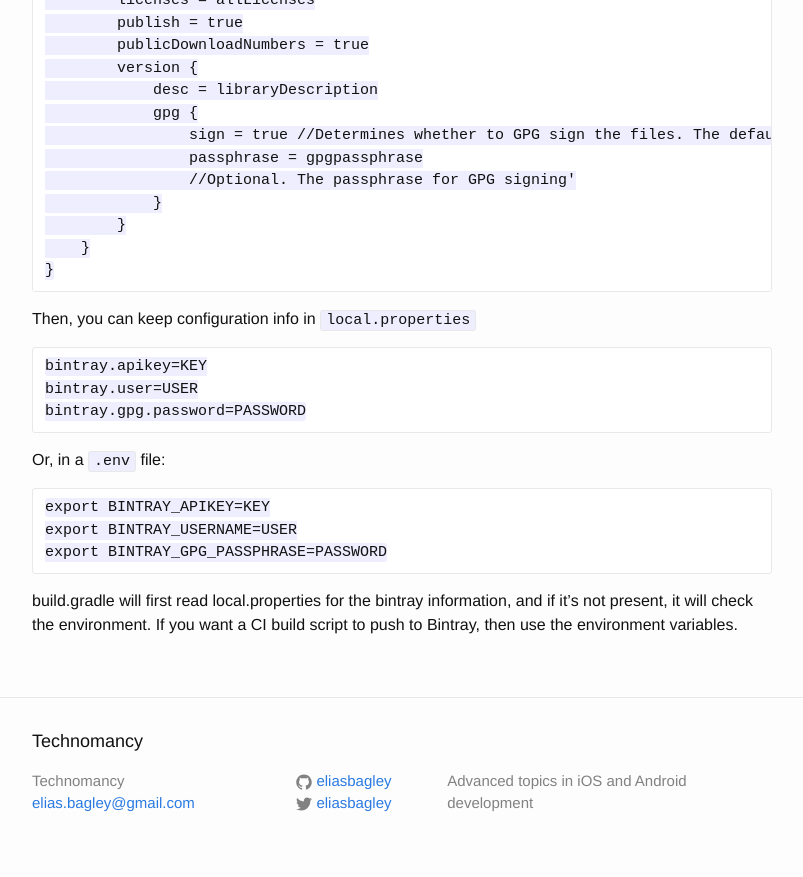
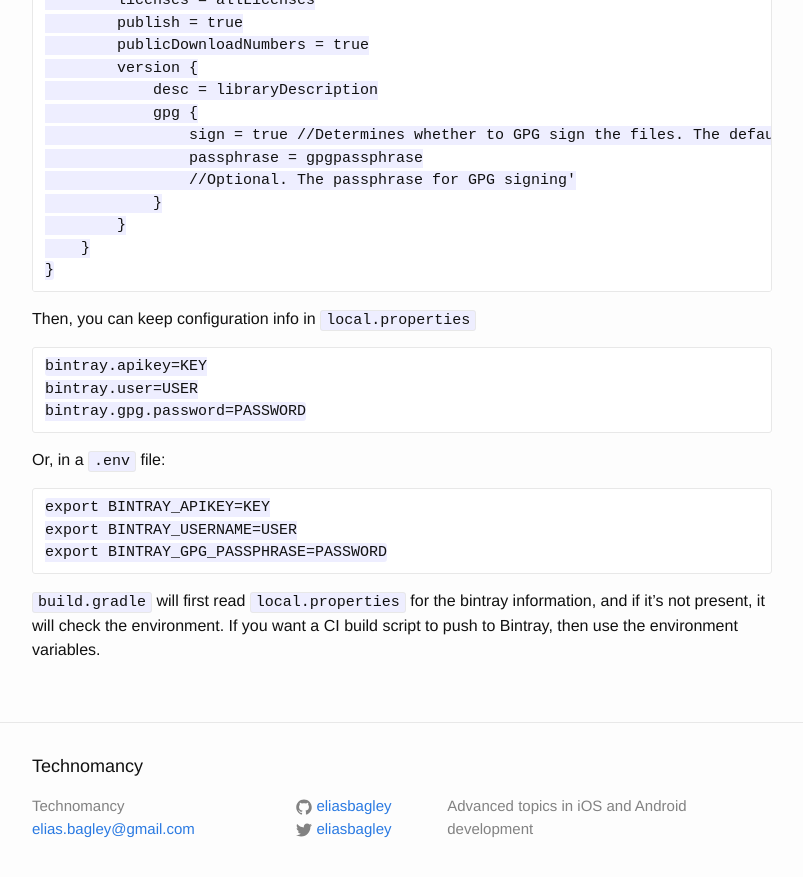
Before and after one commit to eliasbagley/eliasbagley.github.io, a Jekyll site: the page built from _posts/2015-10-23-gradle-script-for-bintray-upload.markdown, in a window 1280 px wide and 900 px high, scrolled down 3660 px. Shown: the top 877 px of the window, without its empty margins (238-1041 px from the left). Built offline with Jekyll 4.4.1, drawn with Linux system fonts in a browser that asks for light colours; Markdown is read by kramdown in place of the engine named in the settings; comment, search, counter and statistics services are not loaded; some of the changed text lies outside the part shown.

````diff
--- a/_posts/2015-10-23-gradle-script-for-bintray-upload.markdown
+++ b/_posts/2015-10-23-gradle-script-for-bintray-upload.markdown
@@ -10,7 +10,7 @@ categories: Android
 
 Follow the on screen instructions.
 
-#2. Add code to build.gradle.
+#2. Add code to `build.gradle`.
 
 Fill in the empty strings under Bintray Configuration to include the repository information you create in step 1. above
 
@@ -188,6 +188,6 @@ export BINTRAY_USERNAME=USER
 export BINTRAY_GPG_PASSPHRASE=PASSWORD
 ```
 
-build.gradle will first read local.properties for the bintray information, and if it's not present, it will check the environment. If you want a CI build script to push to Bintray, then use the environment variables.
+`build.gradle` will first read `local.properties` for the bintray information, and if it's not present, it will check the environment. If you want a CI build script to push to Bintray, then use the environment variables.
 
 [bintray-link]: https://bintray.com
````
